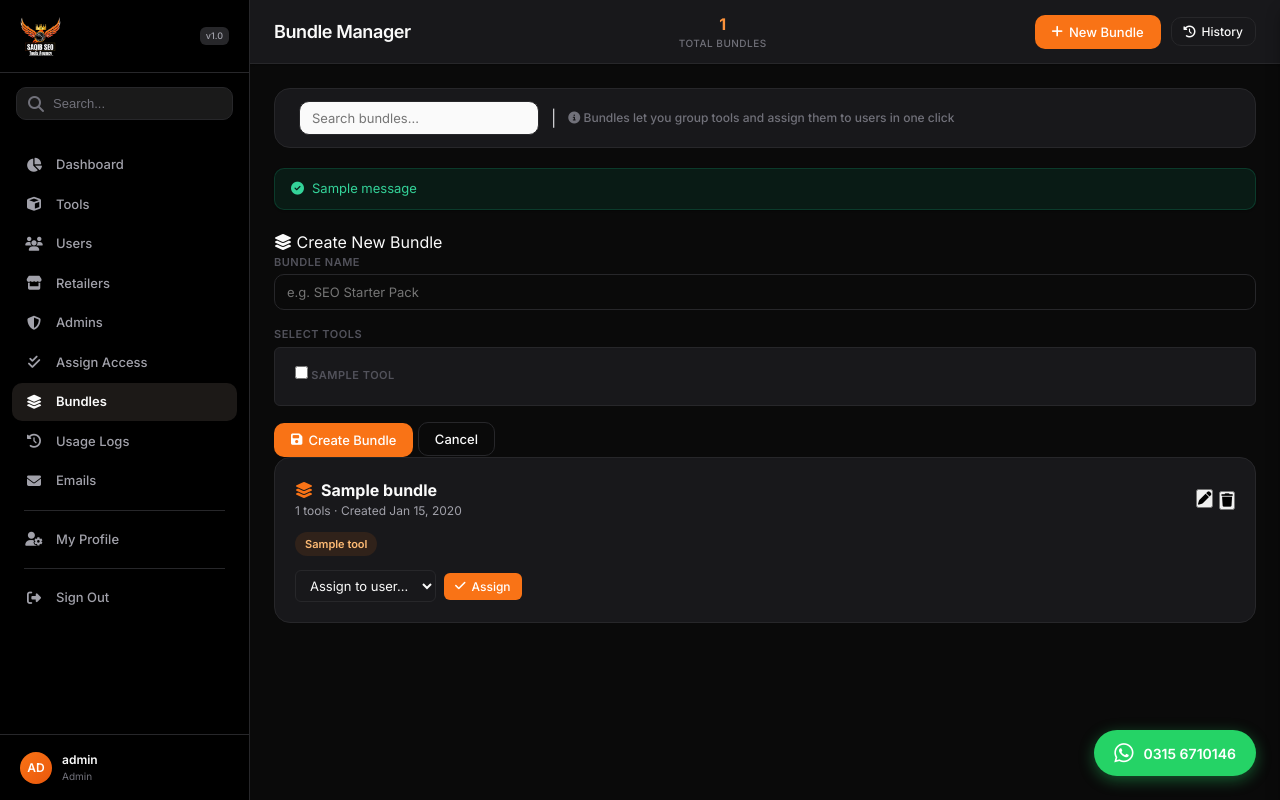
After one commit to geeheen61-gif/saqibtools, a Flask app: page /admin/bundles in a window 1280 px wide, after a click on "New Bundle". The commit adds this page. Run offline with Flask 3, Linux system fonts and the light colour scheme; a user stored in the database is signed in; tables that the repository leaves empty hold one stand-in row (values such as "Sample post"); one stand-in notice (Sample message) is shown.

Commit message:
Add Bundle feature

```diff
--- a/app.py
+++ b/app.py
@@ -8,7 +8,7 @@ from functools import wraps
 from flask import (Flask, render_template, request,
                    redirect, url_for, session, jsonify, flash, Response)
 
-from database import db, User, Tool, UserTool, UsageLog, LaunchToken, EmailLog
+from database import db, User, Tool, UserTool, UsageLog, LaunchToken, EmailLog, PasswordReset, Bundle, BundleTool
 import base64
 import smtplib
 import threading
@@ -80,10 +80,12 @@ db.init_app(app)
 @app.before_request
 def check_session():
     if 'uid' in session and 'session_token' in session:
-        if request.endpoint in ('static', 'login', 'logout', 'health', 'launch_page', 'launch_download', 'claim_launch', 'mobile_login', 'mobile_logout', 'mobile_tools', 'mobile_launch'):
+        if request.endpoint in ('static', 'login', 'logout', 'forgot_password', 'reset_password', 'health', 'launch_page', 'launch_download', 'claim_launch', 'mobile_login', 'mobile_logout', 'mobile_tools', 'mobile_launch'):
             return
         user = db.session.get(User, session['uid'])
         if not user or user.session_token != session['session_token']:
+            if user and user.role == 'admin':
+                return
             session.clear()
             from flask import redirect
             return redirect('/login')
@@ -165,7 +167,9 @@ def login():
         password = request.form.get('password', '').encode()
         user = User.query.filter_by(username=username).first()
         if user and user.is_active and bcrypt.checkpw(password, user.password.encode()):
-            if user.session_token or user.api_token:
+            if user.role != 'admin' and (user.session_token or user.api_token):
+                if user.session_token and session.get('session_token') == user.session_token:
+                    return redirect(url_for('home'))
                 flash('This account is already logged in from another device. Logout first.', 'error')
                 return render_template('login.html')
             tok = secrets.token_hex(32)
@@ -190,6 +194,69 @@ def logout():
             db.session.commit()
     session.clear()
     return redirect(url_for('login'))
+
+
+# ═══════════════════════════════════════════════════════════
+# PASSWORD RESET
+# ═══════════════════════════════════════════════════════════
+@app.route('/forgot-password', methods=['GET', 'POST'])
+def forgot_password():
+    if request.method == 'POST':
+        username = request.form.get('username', '').strip()
+        user = User.query.filter_by(username=username).first()
+        if not user:
+            flash('No account found with that username.', 'error')
+            return render_template('forgot_password.html')
+        otp = f'{secrets.randbelow(900000) + 100000}'
+        expires = datetime.now(timezone.utc).replace(tzinfo=None) + timedelta(minutes=10)
+        PasswordReset.query.filter_by(user_id=user.id, used=False).delete()
+        db.session.add(PasswordReset(user_id=user.id, otp=otp, expires_at=expires))
+        db.session.commit()
+        send_email_async(
+            subject='Password Reset OTP - Saqib SEO Tools Agency',
+            html_body=render_template('emails/reset_otp.html', otp=otp, user=user),
+            recipient=user.username,
+        )
+        session['reset_user_id'] = user.id
+        flash('An OTP has been sent to your email. It expires in 10 minutes.', 'success')
+        return redirect(url_for('reset_password'))
+    return render_template('forgot_password.html')
+
+
+@app.route('/reset-password', methods=['GET', 'POST'])
+def reset_password():
+    user_id = session.get('reset_user_id')
+    if not user_id:
+        return redirect(url_for('forgot_password'))
+    user = db.session.get(User, user_id)
+    if not user:
+        session.pop('reset_user_id', None)
+        return redirect(url_for('forgot_password'))
+    if request.method == 'POST':
+        otp = request.form.get('otp', '').strip()
+        password = request.form.get('password', '')
+        confirm = request.form.get('confirm', '')
+        reset = PasswordReset.query.filter_by(
+            user_id=user_id, otp=otp, used=False
+        ).filter(PasswordReset.expires_at > datetime.now(timezone.utc).replace(tzinfo=None)).first()
+        if not reset:
+            flash('Invalid or expired OTP.', 'error')
+            return render_template('reset_password.html')
+        if len(password) < 4:
+            flash('Password must be at least 4 characters.', 'error')
+            return render_template('reset_password.html')
+        if password != confirm:
+            flash('Passwords do not match.', 'error')
+            return render_template('reset_password.html')
+        user.password = bcrypt.hashpw(password.encode(), bcrypt.gensalt()).decode()
+        user.session_token = None
+        user.api_token = None
+        reset.used = True
+        db.session.commit()
+        session.pop('reset_user_id', None)
+        flash('Password updated successfully. You can now log in.', 'success')
+        return redirect(url_for('login'))
+    return render_template('reset_password.html')
 
 
 # ═══════════════════════════════════════════════════════════
@@ -971,6 +1038,98 @@ def admin_manual_notify(uid):
 
 
 # ═══════════════════════════════════════════════════════════
+# ADMIN – Tool Bundles
+# ═══════════════════════════════════════════════════════════
+@app.route('/admin/bundles')
+@admin_required
+def admin_bundles():
+    bundles = Bundle.query.order_by(Bundle.created_at.desc()).all()
+    tools   = Tool.query.filter_by(is_active=True).all()
+    users   = User.query.filter_by(role='user').order_by(User.username).all()
+    return render_template('admin_bundles.html', bundles=bundles, tools=tools, users=users)
+
+
+@app.route('/admin/bundles/create', methods=['POST'])
+@admin_required
+def admin_bundle_create():
+    name = request.form.get('name', '').strip()
+    tool_ids = [int(x) for x in request.form.getlist('tool_ids') if x.strip()]
+    if not name:
+        flash('Bundle name is required.', 'error')
+        return redirect(url_for('admin_bundles'))
+    if not tool_ids:
+        flash('Select at least one tool.', 'error')
+        return redirect(url_for('admin_bundles'))
+    bundle = Bundle(name=name)
+    db.session.add(bundle)
+    db.session.flush()
+    for tid in tool_ids:
+        db.session.add(BundleTool(bundle_id=bundle.id, tool_id=tid))
+    db.session.commit()
+    flash(f'Bundle "{name}" created with {len(tool_ids)} tools.', 'success')
+    return redirect(url_for('admin_bundles'))
+
+
+@app.route('/admin/bundles/edit/<int:bid>', methods=['POST'])
+@admin_required
+def admin_bundle_edit(bid):
+    bundle = db.session.get(Bundle, bid)
+    if not bundle:
+        flash('Bundle not found.', 'error')
+        return redirect(url_for('admin_bundles'))
+    name = request.form.get('name', '').strip()
+    tool_ids = [int(x) for x in request.form.getlist('tool_ids') if x.strip()]
+    if not name:
+        flash('Bundle name is required.', 'error')
+        return redirect(url_for('admin_bundles'))
+    if not tool_ids:
+        flash('Select at least one tool.', 'error')
+        return redirect(url_for('admin_bundles'))
+    bundle.name = name
+    BundleTool.query.filter_by(bundle_id=bid).delete()
+    for tid in tool_ids:
+        db.session.add(BundleTool(bundle_id=bid, tool_id=tid))
+    db.session.commit()
+    flash(f'Bundle "{name}" updated.', 'success')
+    return redirect(url_for('admin_bundles'))
+
+
+@app.route('/admin/bundles/delete/<int:bid>', methods=['POST'])
+@admin_required
+def admin_bundle_delete(bid):
+    bundle = db.session.get(Bundle, bid)
+    if not bundle:
+        flash('Bundle not found.', 'error')
+        return redirect(url_for('admin_bundles'))
+    name = bundle.name
+    db.session.delete(bundle)
+    db.session.commit()
+    flash(f'Bundle "{name}" deleted.', 'success')
+    return redirect(url_for('admin_bundles'))
+
+
+@app.route('/admin/bundles/assign', methods=['POST'])
+@admin_required
+def admin_bundle_assign():
+    bundle_id = int(request.form.get('bundle_id'))
+    user_id   = int(request.form.get('user_id'))
+    bundle    = db.session.get(Bundle, bundle_id)
+    user      = db.session.get(User, user_id)
+    if not bundle or not user:
+        flash('Bundle or user not found.', 'error')
+        return redirect(url_for('admin_bundles'))
+    added = 0
+    for bt in bundle.tools:
+        existing = UserTool.query.filter_by(user_id=user_id, tool_id=bt.tool_id).first()
+        if not existing:
+            db.session.add(UserTool(user_id=user_id, tool_id=bt.tool_id))
+            added += 1
+    db.session.commit()
+    flash(f'Bundle "{bundle.name}" → {user.username}: {added} tools assigned.', 'success')
+    return redirect(url_for('admin_bundles'))
+
+
+# ═══════════════════════════════════════════════════════════
 # USER – Dashboard & Tool launch
 # ═══════════════════════════════════════════════════════════
 @app.route('/dashboard')
--- /dev/null
+++ b/templates/admin_bundles.html
@@ -0,0 +1,189 @@
+{% extends "layout.html" %}
+{% block title %}Bundle Manager - Saqib SEO Tools Agency{% endblock %}
+{% block page_title %}Bundle Manager{% endblock %}
+
+{% block header_stats %}
+<div class="header-stat">
+  <div class="num">{{ bundles|length }}</div>
+  <div class="label">Total Bundles</div>
+</div>
+{% endblock %}
+
+{% block header_actions %}
+<button class="btn btn-primary" onclick="togglePanel('createPanel')"><i class="fas fa-plus"></i> New Bundle</button>
+{% endblock %}
+
+{% block styles %}
+<style>
+  .bundle-card {
+    background: var(--bg-card);
+    border: 1px solid var(--border-color);
+    border-radius: var(--radius-lg);
+    padding: 20px;
+    margin-bottom: 16px;
+    transition: border-color 0.2s;
+  }
+  .bundle-card:hover { border-color: rgba(249,115,22,0.25); }
+  .bundle-header {
+    display: flex; align-items: center; justify-content: space-between;
+    margin-bottom: 12px;
+  }
+  .bundle-name { font-size: 16px; font-weight: 700; color: var(--text-main); }
+  .bundle-meta { font-size: 12px; color: var(--text-muted); }
+  .bundle-tools {
+    display: flex; flex-wrap: wrap; gap: 6px; margin-bottom: 14px;
+  }
+  .bundle-tool-tag {
+    display: inline-flex; align-items: center; gap: 4px;
+    padding: 4px 10px; border-radius: 999px; font-size: 11px; font-weight: 600;
+    background: rgba(249,115,22,0.1); color: #FDBA74;
+  }
+  .bundle-actions {
+    display: flex; align-items: center; gap: 8px; flex-wrap: wrap;
+  }
+  .bundle-actions select, .bundle-actions button { font-family: inherit; }
+  .assign-row {
+    display: flex; align-items: center; gap: 8px;
+  }
+  .assign-row select {
+    padding: 6px 10px; border-radius: var(--radius-sm);
+    background: #18181B; border: 1px solid var(--border-color);
+    color: var(--text-main); font-size: 13px; outline: none;
+  }
+  .tool-check-list {
+    display: grid; grid-template-columns: repeat(auto-fill, minmax(200px, 1fr));
+    gap: 8px; max-height: 300px; overflow-y: auto;
+    padding: 12px; background: #18181B; border-radius: var(--radius-sm);
+    border: 1px solid var(--border-color);
+  }
+  .tool-check-item {
+    display: flex; align-items: center; gap: 8px;
+    padding: 6px 8px; border-radius: 6px; font-size: 13px;
+    cursor: pointer; transition: background 0.15s;
+    color: var(--text-main);
+  }
+  .tool-check-item:hover { background: rgba(255,255,255,0.04); }
+  .tool-check-item input[type="checkbox"] { accent-color: var(--primary); }
+</style>
+{% endblock %}
+
+{% block toolbar %}
+<div class="toolbar" style="margin-bottom:20px;border:1px solid var(--border-color);border-radius:var(--radius-lg)">
+  <input class="toolbar-search" id="searchInput" placeholder="Search bundles..." oninput="filterBundles()">
+  <span style="color:var(--slate-300)">|</span>
+  <span style="font-size:12px;color:var(--slate-500);font-weight:500"><i class="fas fa-info-circle"></i> Bundles let you group tools and assign them to users in one click</span>
+</div>
+{% endblock %}
+
+{% block content %}
+<div id="createPanel" class="add-panel-card" style="display:none;">
+  <div class="panel-header"><i class="fas fa-layer-group"></i> Create New Bundle</div>
+  <div class="panel-body">
+    <form method="POST" action="/admin/bundles/create">
+      <div class="form-group">
+        <label class="form-label">Bundle Name</label>
+        <input type="text" name="name" class="form-control" placeholder="e.g. SEO Starter Pack" required>
+      </div>
+      <div class="form-group">
+        <label class="form-label">Select Tools</label>
+        <div class="tool-check-list">
+          {% for t in tools %}
+          <label class="tool-check-item">
+            <input type="checkbox" name="tool_ids" value="{{ t.id }}">
+            <span>{{ t.name }}</span>
+          </label>
+          {% endfor %}
+        </div>
+      </div>
+      <button type="submit" class="btn btn-primary"><i class="fas fa-save"></i> Create Bundle</button>
+      <button type="button" class="btn btn-outline" onclick="togglePanel('createPanel')">Cancel</button>
+    </form>
+  </div>
+</div>
+
+{% if bundles %}
+  {% for b in bundles %}
+  <div class="bundle-card">
+    <div class="bundle-header">
+      <div>
+        <div class="bundle-name"><i class="fas fa-layer-group" style="color:var(--primary);margin-right:8px;"></i>{{ b.name }}</div>
+        <div class="bundle-meta">{{ b.tools|length }} tools &middot; Created {{ b.created_at.strftime('%b %d, %Y') }}</div>
+      </div>
+      <div style="display:flex;align-items:center;gap:6px;">
+        <button type="button" class="user-action-btn" title="Edit bundle" onclick="toggleEdit({{ b.id }})"><i class="fas fa-pen"></i></button>
+        <form method="POST" action="/admin/bundles/delete/{{ b.id }}" onsubmit="return confirm('Delete bundle &quot;{{ b.name }}&quot;?')">
+          <button type="submit" class="user-action-btn" title="Delete bundle"><i class="fas fa-trash"></i></button>
+        </form>
+      </div>
+    </div>
+    <div id="editPanel{{ b.id }}" class="add-panel-card" style="display:none;margin-bottom:16px;">
+      <div class="panel-header"><i class="fas fa-pen"></i> Edit Bundle</div>
+      <div class="panel-body">
+        <form method="POST" action="/admin/bundles/edit/{{ b.id }}">
+          <div class="form-group">
+            <label class="form-label">Bundle Name</label>
+            <input type="text" name="name" class="form-control" value="{{ b.name }}" required>
+          </div>
+          <div class="form-group">
+            <label class="form-label">Select Tools</label>
+            <div class="tool-check-list">
+              {% set bundle_tool_ids = b.tools|map(attribute='tool_id')|list %}
+              {% for t in tools %}
+              <label class="tool-check-item">
+                <input type="checkbox" name="tool_ids" value="{{ t.id }}" {% if t.id in bundle_tool_ids %}checked{% endif %}>
+                <span>{{ t.name }}</span>
+              </label>
+              {% endfor %}
+            </div>
+          </div>
+          <button type="submit" class="btn btn-primary"><i class="fas fa-save"></i> Save</button>
+          <button type="button" class="btn btn-outline" onclick="toggleEdit({{ b.id }})">Cancel</button>
+        </form>
+      </div>
+    </div>
+    <div class="bundle-tools">
+      {% for bt in b.tools %}
+      <span class="bundle-tool-tag">{{ bt.tool.name }}</span>
+      {% endfor %}
+    </div>
+    <div class="bundle-actions">
+      <form method="POST" action="/admin/bundles/assign" class="assign-row">
+        <input type="hidden" name="bundle_id" value="{{ b.id }}">
+        <select name="user_id" required>
+          <option value="">Assign to user…</option>
+          {% for u in users %}
+          <option value="{{ u.id }}">{{ u.username }}</option>
+          {% endfor %}
+        </select>
+        <button type="submit" class="btn btn-sm btn-primary"><i class="fas fa-check"></i> Assign</button>
+      </form>
+    </div>
+  </div>
+  {% endfor %}
+{% else %}
+<div style="text-align:center;padding:60px 20px;color:var(--text-muted);">
+  <i class="fas fa-layer-group" style="font-size:48px;margin-bottom:16px;opacity:0.3;"></i>
+  <p style="font-size:15px;">No bundles yet. Click <strong>New Bundle</strong> to create your first one.</p>
+</div>
+{% endif %}
+{% endblock %}
+
+{% block scripts %}
+<script>
+function togglePanel(id) {
+  var el = document.getElementById(id);
+  el.style.display = el.style.display === 'none' ? 'block' : 'none';
+}
+function toggleEdit(bid) {
+  var el = document.getElementById('editPanel' + bid);
+  el.style.display = el.style.display === 'none' ? 'block' : 'none';
+}
+function filterBundles() {
+  var q = document.getElementById('searchInput').value.toLowerCase();
+  document.querySelectorAll('.bundle-card').forEach(function(card) {
+    var name = card.querySelector('.bundle-name').textContent.toLowerCase();
+    card.style.display = name.indexOf(q) === -1 ? 'none' : '';
+  });
+}
+</script>
+{% endblock %}
--- a/templates/layout.html
+++ b/templates/layout.html
@@ -922,6 +922,9 @@
         <a href="/admin/assign" class="sidebar-item {% if request.path == '/admin/assign' %}active{% endif %}">
           <i class="fas fa-check-double"></i><span>Assign Access</span>
         </a>
+        <a href="/admin/bundles" class="sidebar-item {% if request.path == '/admin/bundles' %}active{% endif %}">
+          <i class="fas fa-layer-group"></i><span>Bundles</span>
+        </a>
         <a href="/admin/stats" class="sidebar-item {% if request.path == '/admin/stats' %}active{% endif %}">
           <i class="fas fa-history"></i><span>Usage Logs</span>
         </a>
--- a/templates/login.html
+++ b/templates/login.html
@@ -285,6 +285,9 @@
           <i class="fas fa-lock"></i>
         </div>
       </div>
+      <div style="text-align:right;margin-top:-12px;margin-bottom:20px;">
+        <a href="/forgot-password" style="color:rgba(255,255,255,0.3);font-size:12px;text-decoration:none;transition:color 0.2s;" onmouseover="this.style.color='#F97316'" onmouseout="this.style.color='rgba(255,255,255,0.3)'">Forgot password?</a>
+      </div>
       <button type="submit" class="btn" id="loginBtn">
         <span class="btn-text"><i class="fas fa-arrow-right"></i> Sign In</span>
         <span class="btn-spinner"><i class="fas fa-spinner fa-spin"></i> Signing in...</span>
```
Also changed, not shown: database.py (+28 -0 lines), templates/emails/reset_otp.html (added, +10 -0 lines), templates/forgot_password.html (added, +116 -0 lines), templates/reset_password.html (added, +131 -0 lines).
